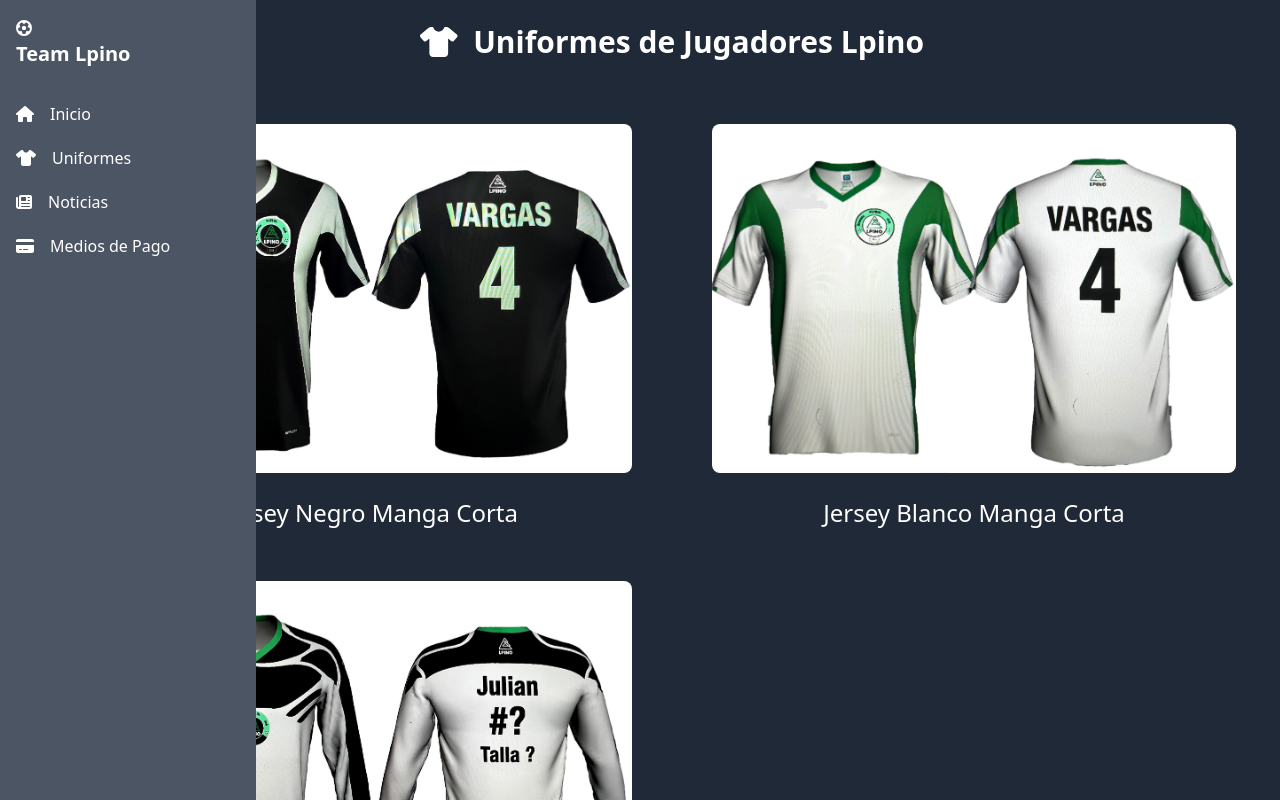
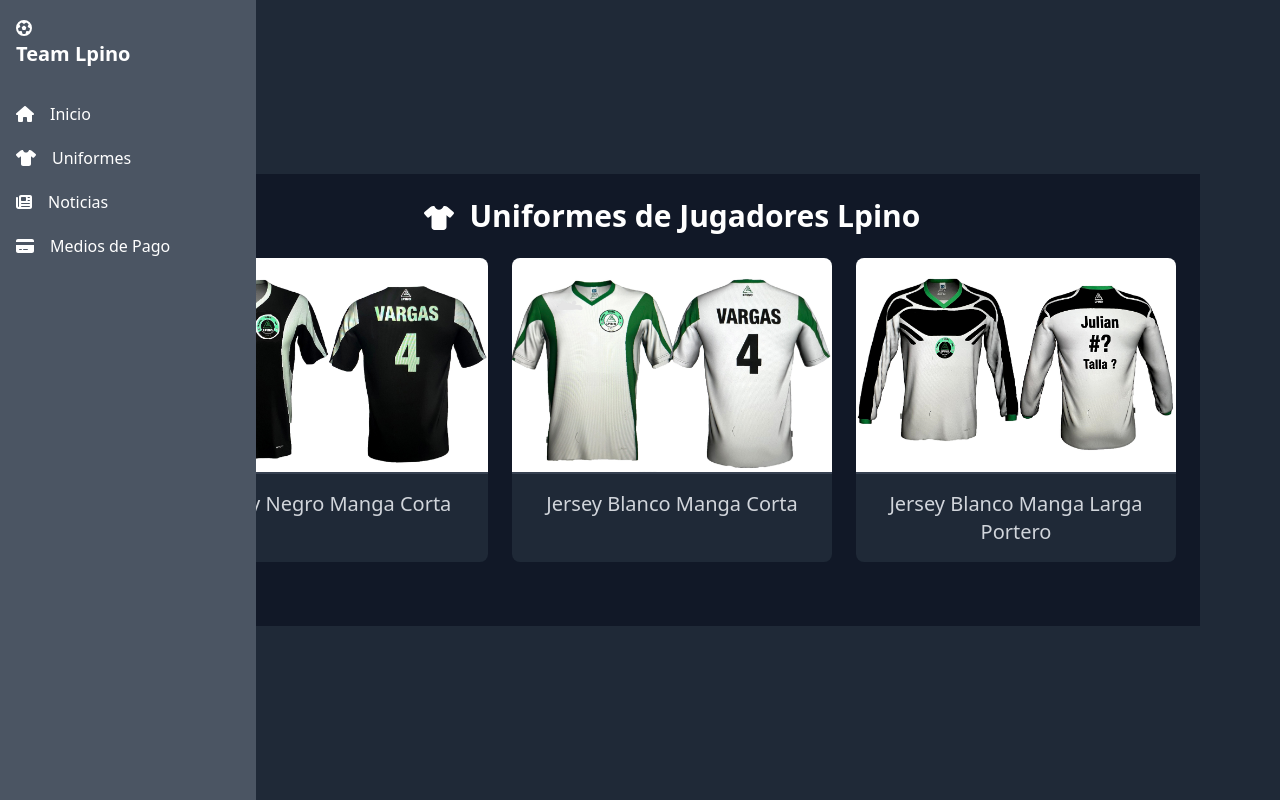
Before and after one commit to Edwinestrada07/TeamAlpino-Frontend, a React (Vite) app: page /uniforms in a window 1280 px wide. Shown: the top 800 px of the page. Built offline with nearby package versions, Linux system fonts and the light colour scheme; no server answers.

Commit message:
update components and pages

```diff
--- a/src/components/PersonForm.jsx
+++ b/src/components/PersonForm.jsx
@@ -2,7 +2,7 @@ import { faHand } from "@fortawesome/free-solid-svg-icons"
 import { FontAwesomeIcon } from "@fortawesome/react-fontawesome"
 import { useEffect, useState } from "react"
 
-const PersonForm = ({ addPerson, persons, clearPlayers }) => {
+const PersonForm = ({ addPerson, persons }) => {
     const [name, setName] = useState('')
     const [cellNumber, setCellNumber] = useState('')
     const [isArcher, setIsArcher] = useState(false)
@@ -25,7 +25,6 @@ const PersonForm = ({ addPerson, persons, clearPlayers }) => {
             const nextGame = getNextWednesday()
             const daysLeft = Math.ceil((nextGame - new Date()) / (1000 * 60 * 60 * 24))
             setDaysLeft(daysLeft)
-            setNextGameDate(nextGame.toDateString())
 
             // Convert the date to Spanish format
             const options = { weekday: 'long', year: 'numeric', month: 'long', day: 'numeric' }
@@ -34,21 +33,10 @@ const PersonForm = ({ addPerson, persons, clearPlayers }) => {
         }
 
         updateGameInfo()
+        const interval = setInterval(updateGameInfo, 24 * 60 * 60 * 1000) // Actualizar cada día
+        return () => clearInterval(interval) // Limpia el intervalo al desmontar
 
-        const checkAndClearPlayers = () => {
-            const today = new Date()
-            if (today.getDay() === 4) { // 4 representa el jueves
-                clearPlayers()
-            }
-        }
-
-        const interval = setInterval(updateGameInfo, 24 * 60 * 60 * 1000); // Actualizar cada dí
-
-        // Initial check
-        checkAndClearPlayers()
-
-        return () => clearInterval(interval)
-    }, [clearPlayers])
+    }, [])
 
     const handleSubmit = (e) => {
         e.preventDefault() // Previene el comportamiento predeterminado del formulario de HTML (evita que el formulario recargue la página)
@@ -61,12 +49,12 @@ const PersonForm = ({ addPerson, persons, clearPlayers }) => {
             return
         }
 
-        if(isArcher && archerCount >= 2) {
+        if (isArcher && archerCount >= 2) {
             setError('Ya hay dos arqueros registrados, debe modificar uno')
             return
         }
 
-        if(!isArcher && (totalPersons - archerCount) >= 12) {
+        if (!isArcher && (totalPersons - archerCount) >= 12) {
             setError('Ya se ha excedido el número de jugadores')
             return
         }
@@ -109,16 +97,21 @@ const PersonForm = ({ addPerson, persons, clearPlayers }) => {
                     />
                     <span className="ml-2"><FontAwesomeIcon icon={faHand} />¿Eres Arquero?</span>
                 </label>
-                <button type="submit" className="bg-blue-500 text-white p-3 rounded-lg w-full hover:bg-blue-600 transition-colors duration-300">
+
+                <button
+                    type="submit"
+                    className="bg-blue-500 text-white p-2 rounded-lg w-full hover:bg-blue-600 transition-colors duration-300"
+                >
                     Agregar
                 </button>
+
                 <div className="mt-4 text-white">
                     <div className="bg-blue-500 text-white p-4 rounded-lg shadow-lg text-lg font-bold">
                         <h2>Próximo Partido</h2>
                         <p>Fecha: {nextGameDate}</p>
                         <p>Hora: 8:30 PM</p>
                         <p>Ubicación: Cancha La Patria</p>
-                        <p>Número del partido: #{consecutive}</p>
+                        <p>Número partido: # {consecutive}</p>
                         <p>Faltan {daysLeft} días</p>
                     </div>
                 </div>
--- a/src/components/Sidebar.jsx
+++ b/src/components/Sidebar.jsx
@@ -16,7 +16,7 @@ const Sidebar = () => {
 
     return (
         <div
-            className={`fixed h-screen transition-width duration-300 ${isOpen ? 'w-64' : 'w-16'}`}
+            className={`fixed h-screen transition-width duration-300 ${isOpen ? 'w-64' : 'w-16'} z-50`}
             onMouseEnter={handleMouseEnter}
             onMouseLeave={handleMouseLeave}
         >
--- a/src/pages/News.jsx
+++ b/src/pages/News.jsx
@@ -11,19 +11,25 @@ const News = () => {
     }
 
     return (
-        <div className="mt-4">
-            <h1 className="text-3xl font-bold text-center text-white m-6">
-                <FontAwesomeIcon icon={faNewspaper} className="mr-2" /> Enlaces de Interes
+        <section className="bg-gray-900 p-6 text-white text-center">
+            <h1 className="text-3xl font-bold text-center text-white mb-6">
+                <FontAwesomeIcon icon={faNewspaper} className="mr-2 text-2xl" /> Enlaces de Interés
             </h1>
 
-            <section
-                className="text-gray-400 bg-gray-900 body-font rounded-lg shadow-lg"
-                style={{ backgroundImage: 'url(img/banner_copa.jpg)', backgroundSize: 'contain', backgroundPosition: 'center', backgroundRepeat: 'no-repeat', height: '400px' }}
+            <div
+                className="body-font rounded-lg shadow-lg transform transition-transform duration-500 hover:scale-105"
+                style={{
+                    backgroundImage: 'url(img/banner_copa.jpg)',
+                    backgroundSize: 'cover',
+                    backgroundPosition: 'center',
+                    backgroundRepeat: 'no-repeat',
+                    height: '200px',
+                }}
             >
                 <div className="container px-3 py-20 mx-auto bg-gray-900 bg-opacity-50 rounded-lg h-full flex items-center">
                     <div className="lg:w-2/3 flex flex-col sm:flex-row sm:items-center items-start mx-auto">
                         <h1 className="flex-grow sm:pr-16 text-2xl font-medium title-font text-white">
-                            El siguiente link te va redirigir a las noticias de deportes
+                            El siguiente link te va a redirigir a las noticias de deportes
                         </h1>
                         <button
                             onClick={handleClick}
@@ -33,16 +39,22 @@ const News = () => {
                         </button>
                     </div>
                 </div>
-            </section>
+            </div>
 
             <section
-                className="text-gray-400 bg-gray-900 body-font rounded-lg shadow-lg"
-                style={{ backgroundImage: 'url(img/Banner-futbol.jpg)', backgroundSize: 'contain', backgroundPosition: 'center', backgroundRepeat: 'no-repeat', height: '400px' }}
+                className="text-gray-400 bg-gray-900 body-font rounded-lg shadow-lg transform transition-transform duration-500 hover:scale-105 mt-6"
+                style={{
+                    backgroundImage: 'url(img/Banner-futbol.jpg)',
+                    backgroundSize: 'cover',
+                    backgroundPosition: 'center',
+                    backgroundRepeat: 'no-repeat',
+                    height: '200px',
+                }}
             >
                 <div className="container px-3 py-20 mx-auto bg-gray-900 bg-opacity-50 rounded-lg h-full flex items-center">
                     <div className="lg:w-2/3 flex flex-col sm:flex-row sm:items-center items-start mx-auto">
                         <h1 className="flex-grow sm:pr-16 text-2xl font-medium title-font text-white">
-                            El siguiente link te va redirigir a Roja Directa para los partidos del día
+                            El siguiente link te va a redirigir a Roja Directa para los partidos del día
                         </h1>
                         <button
                             onClick={handleClick2}
@@ -53,7 +65,7 @@ const News = () => {
                     </div>
                 </div>
             </section>
-        </div>
+        </section>
     )
 }
 
--- a/src/pages/Uniforms.jsx
+++ b/src/pages/Uniforms.jsx
@@ -1,39 +1,67 @@
 import { faShirt } from "@fortawesome/free-solid-svg-icons"
 import { FontAwesomeIcon } from "@fortawesome/react-fontawesome"
+import { useState } from "react"
 
 const Uniforms = () => {
+    const [selectedImage, setSelectedImage] = useState(null)
+
+    const uniforms = [
+        {
+            id: 1,
+            src: "img/mockup_camiseta_1.jpg",
+            title: "Jersey Negro Manga Corta",
+        },
+        {
+            id: 2,
+            src: "img/mockup_camiseta_2.jpg",
+            title: "Jersey Blanco Manga Corta",
+        },
+        {
+            id: 3,
+            src: "img/mockup_camiseta_3.jpg",
+            title: "Jersey Blanco Manga Larga Portero",
+        },
+    ]
+
     return (
-        <section>
-            <h1 className="text-3xl font-bold text-center text-white m-6">
-                <FontAwesomeIcon icon={faShirt} className="mr-2" /> Uniformes de Jugadores Lpino
+        <section className="bg-gray-900 p-6 text-white text-center">
+            <h1 className="text-3xl font-bold text-center text-white mb-6">
+                <FontAwesomeIcon icon={faShirt} className="mr-2 text-2xl" /> Uniformes de Jugadores Lpino
             </h1>
 
-            <div className="container px-5 py-10 mx-auto">
-                <div className="flex flex-wrap -mx-4 -mb-10 text-center">
-                    <div className="sm:w-1/2 mb-10 px-10">
-                        <div className="rounded-lg overflow-hidden">
-                            <img alt="content" className="object-cover object-center h-full w-full" src="img/mockup_camiseta_1.jpg" />
+            <div className="flex flex-wrap justify-center gap-6">
+                {uniforms.map((uniform) => (
+                    <div
+                        key={uniform.id}
+                        className="w-full max-w-xs mb-10 bg-gray-800 rounded-lg overflow-hidden transition-transform transform hover:scale-105 hover:shadow-lg cursor-pointer"
+                        onClick={() => setSelectedImage(uniform.src)}
+                    >
+                        <div className="overflow-hidden border-b-2 border-gray-700">
+                            <img
+                                alt={uniform.title}
+                                className="w-full h-auto block transition-transform transform hover:scale-110"
+                                src={uniform.src}
+                            />
                         </div>
-                        <h2 className="title-font text-2xl font-medium text-white mt-6 mb-3">Jersey Negro Manga Corta</h2>
+                        <h2 className="text-xl font-medium p-4 text-gray-300">
+                            {uniform.title}
+                        </h2>
                     </div>
+                ))}
+            </div>
 
-                    <div className="sm:w-1/2 mb-10 px-10">
-                        <div className="rounded-lg overflow-hidden">
-                            <img alt="content" className="object-cover object-center h-full w-full" src="img/mockup_camiseta_2.jpg" />
-                        </div>
-                        <h2 className="title-font text-2xl font-medium text-white mt-6 mb-3">Jersey Blanco Manga Corta</h2>
-                    </div>
-
-                    <div className="sm:w-1/2 mb-10 px-10">
-                        <div className="rounded-lg overflow-hidden">
-                            <img alt="content" className="object-cover object-center h-full w-full" src="img/mockup_camiseta_3.jpg" />
-                        </div>
-                        <h2 className="title-font text-2xl font-medium text-white mt-6 mb-3">Jersey Blanco Manga Larga Portero</h2>
-                    </div>
+            {selectedImage && (
+                <div
+                    className="fixed inset-0 flex items-center justify-center bg-black bg-opacity-80 z-50"
+                    onClick={() => setSelectedImage(null)}
+                >
+                    <img src={selectedImage}
+                        alt="Selected"
+                        className="max-w-full max-h-full"
+                    />
                 </div>
-            </div>
+            )}
         </section>
-
     )
 }
 
```
Also changed, not shown: src/App.jsx (+40 -25 lines), src/pages/PaymentMethods.jsx (+21 -13 lines), public/img/banner_copa1.jpg (added).
